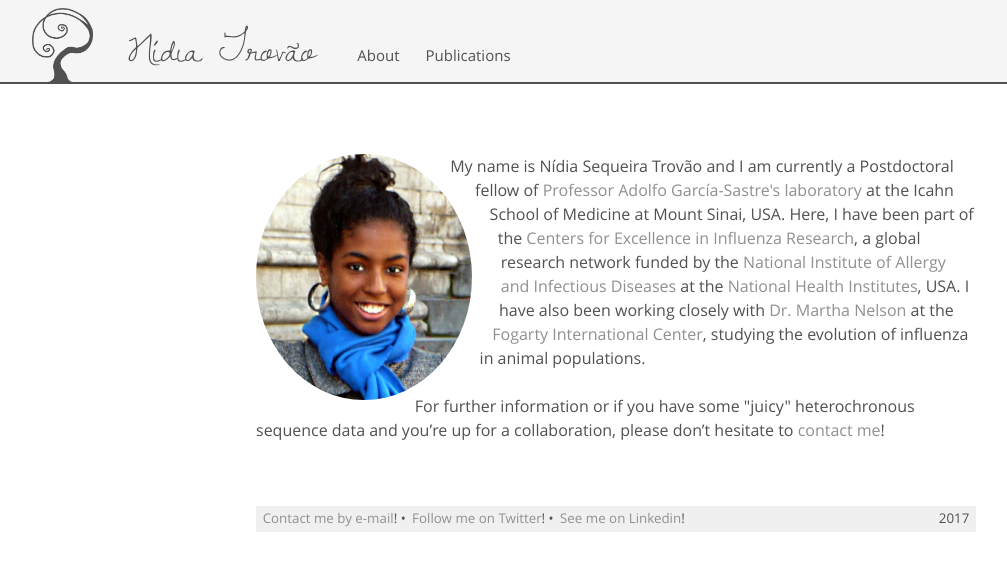
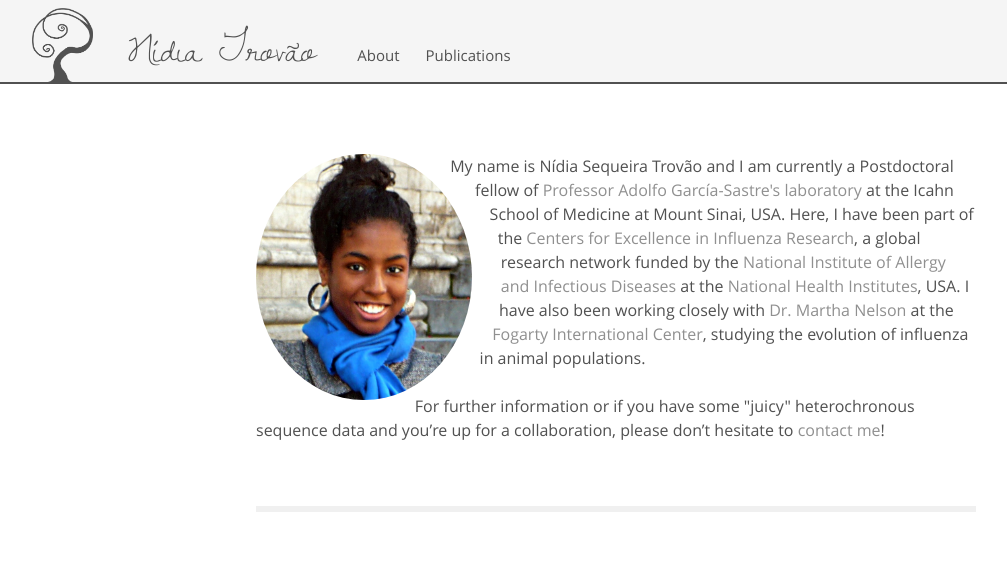
Before and after one commit to nidiatrovao/nidiatrovao.github.io, a Jekyll site: the page built from index.html, in a window 1280 px wide. Shown: the top 571 px of the page, without its empty margins (24-1031 px from the left). Built offline with Jekyll 4.4.1, drawn with Linux system fonts in a browser that asks for light colours.

Commit message:
Update default.html

```diff
--- a/_layouts/default.html
+++ b/_layouts/default.html
@@ -17,9 +17,9 @@
       {{ content }}
       </main>
 
-      <footer>
-          <small class="floatl">
-            &nbsp;<a href="http://www.google.com/recaptcha/mailhide/d?k=01NqppQr6VZzJtBnX1B1RDuw==&amp;c=15YkdRwX0Emp37Odw61dyCyrGOiI_gucHoEuzZzUzks=" onclick="window.open('http://www.google.com/recaptcha/mailhide/d?k\x3d01NqppQr6VZzJtBnX1B1RDuw\x3d\x3d\x26c\x3d15YkdRwX0Emp37Odw61dyCyrGOiI_gucHoEuzZzUzks\x3d', '', 'toolbar=0,scrollbars=0,location=0,statusbar=0,menubar=0,resizable=0,width=500,height=300'); return false;" title="Click to reveal my e-mail address">Contact me by e-mail</a>!&nbsp;&bull;</small>
+      <footer style="font-size: 0">
+        <small class="floatl">
+          &nbsp;<a href="http://www.google.com/recaptcha/mailhide/d?k=01NqppQr6VZzJtBnX1B1RDuw==&amp;c=15YkdRwX0Emp37Odw61dyCyrGOiI_gucHoEuzZzUzks=" onclick="window.open('http://www.google.com/recaptcha/mailhide/d?k\x3d01NqppQr6VZzJtBnX1B1RDuw\x3d\x3d\x26c\x3d15YkdRwX0Emp37Odw61dyCyrGOiI_gucHoEuzZzUzks\x3d', '', 'toolbar=0,scrollbars=0,location=0,statusbar=0,menubar=0,resizable=0,width=500,height=300'); return false;" title="Click to reveal my e-mail address">Contact me by e-mail</a>!&nbsp;&bull;</small>
         <small class="floatl">
           <a href="https://twitter.com/nidiatrovao" target="_blank">Follow me on Twitter</a>!&nbsp;&bull;</small>
         <small class="floatl">
```
